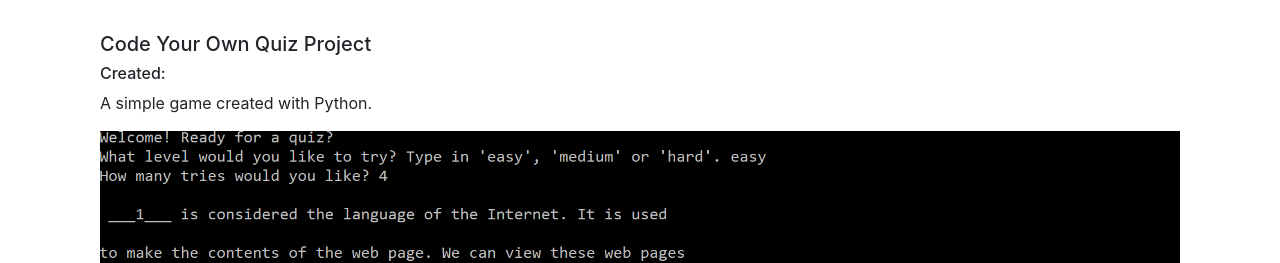
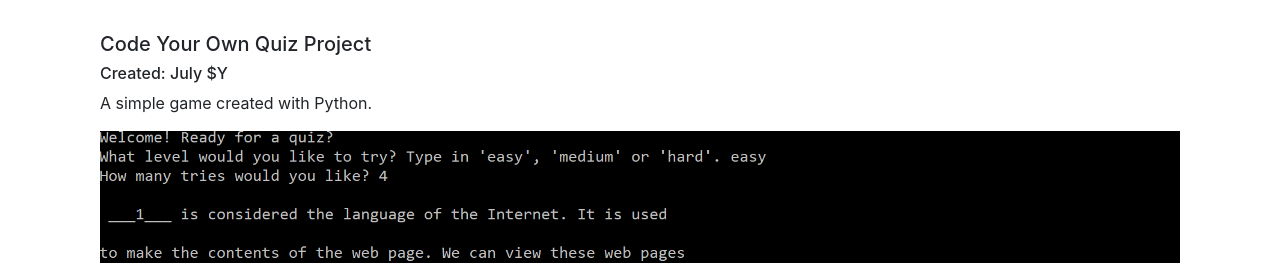
Before and after one commit to bt93/old_website, a Jekyll site: the page built from _portfolio/code_your_own_quiz.md, in a window 1280 px wide and 1197 px high. Shown: the part 305-568 px from the top of the window. Built offline with Jekyll 4.4.1, drawn with Linux system fonts in a browser that asks for light colours; nearby versions of some CDN libraries; some of the changed lines change nothing that is shown.

Commit message:
quick edit

```diff
--- a/_layouts/project.html
+++ b/_layouts/project.html
@@ -3,7 +3,7 @@ layout: default
 ---
 <div class="container">
 	<h5>{{ page.title }}</h5>
-	<h6>Created: {{ page.created}}</h6>
+	<h6>Created: {{ page.date | date: '%B $Y'}}</h6>
 	<p>{{ page.description }}</p>
 </div>
 <div class="container">
```
